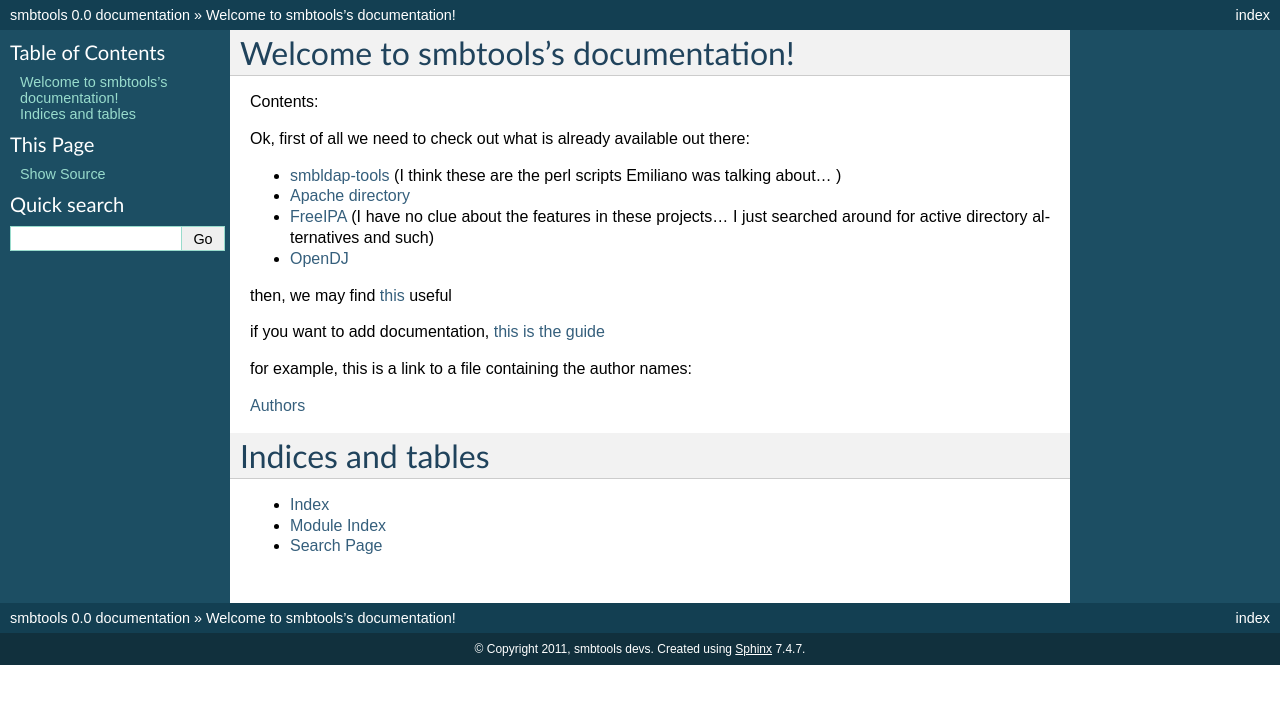
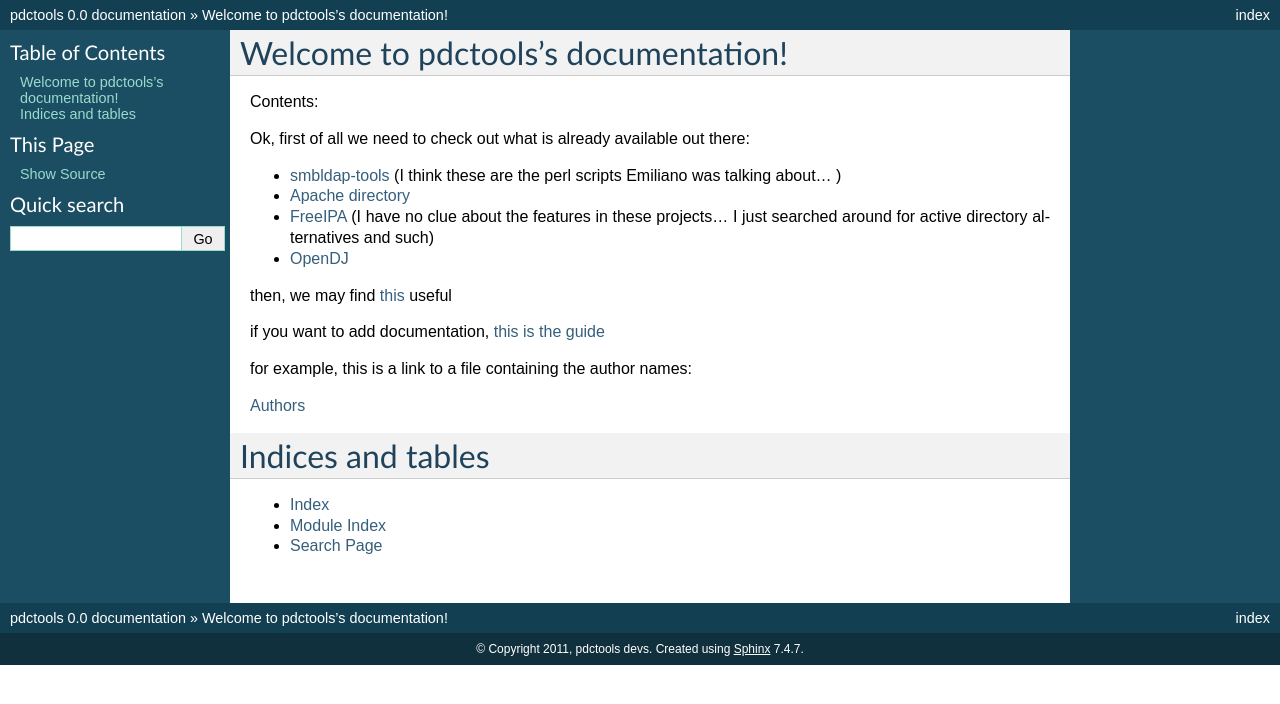
Before and after one commit to pdctools/pdctools, a Sphinx documentation site: the page built from docs/index.rst, in a window 1280 px wide. Shown: the top 704 px of the page. Built offline with Sphinx 7.4.7, drawn with Linux system fonts in a browser that asks for light colours.

Commit message:
Changed name from smbtools to pdctools

```diff
--- a/docs/conf.py
+++ b/docs/conf.py
@@ -1,7 +1,7 @@
 # -*- coding: utf-8 -*-
 #
-# smbtools documentation build configuration file, created by
-# sphinx-quickstart on Fri Dec  9 18:49:27 2011.
+# pdctools documentation build configuration file, created by
+# sphinx-quickstart on Fri Dec  9 21:05:26 2011.
 #
 # This file is execfile()d with the current directory set to its containing dir.
 #
@@ -40,8 +40,8 @@ source_suffix = '.rst'
 master_doc = 'index'
 
 # General information about the project.
-project = u'smbtools'
-copyright = u'2011, smbtools devs'
+project = u'pdctools'
+copyright = u'2011, pdctools devs'
 
 # The version info for the project you're documenting, acts as replacement for
 # |version| and |release|, also used in various other places throughout the
@@ -164,7 +164,7 @@ html_static_path = ['_static']
 #html_file_suffix = None
 
 # Output file base name for HTML help builder.
-htmlhelp_basename = 'smbtoolsdoc'
+htmlhelp_basename = 'pdctoolsdoc'
 
 
 # -- Options for LaTeX output --------------------------------------------------
@@ -178,8 +178,8 @@ htmlhelp_basename = 'smbtoolsdoc'
 # Grouping the document tree into LaTeX files. List of tuples
 # (source start file, target name, title, author, documentclass [howto/manual]).
 latex_documents = [
-  ('index', 'smbtools.tex', u'smbtools Documentation',
-   u'smbtools devs', 'manual'),
+  ('index2', 'pdctools.tex', u'pdctools Documentation',
+   u'pdctools devs', 'manual'),
 ]
 
 # The name of an image file (relative to this directory) to place at the top of
@@ -211,18 +211,18 @@ latex_documents = [
 # One entry per manual page. List of tuples
 # (source start file, name, description, authors, manual section).
 man_pages = [
-    ('index', 'smbtools', u'smbtools Documentation',
-     [u'smbtools devs'], 1)
+    ('index2', 'pdctools', u'pdctools Documentation',
+     [u'pdctools devs'], 1)
 ]
 
 
 # -- Options for Epub output ---------------------------------------------------
 
 # Bibliographic Dublin Core info.
-epub_title = u'smbtools'
-epub_author = u'smbtools devs'
-epub_publisher = u'smbtools devs'
-epub_copyright = u'2011, smbtools devs'
+epub_title = u'pdctools'
+epub_author = u'pdctools devs'
+epub_publisher = u'pdctools devs'
+epub_copyright = u'2011, pdctools devs'
 
 # The language of the text. It defaults to the language option
 # or en if the language is not set.
--- a/docs/index.rst
+++ b/docs/index.rst
@@ -1,4 +1,4 @@
-Welcome to smbtools's documentation!
+Welcome to pdctools's documentation!
 ====================================
 
 Contents:
```
Also changed, not shown: 2 other files.
